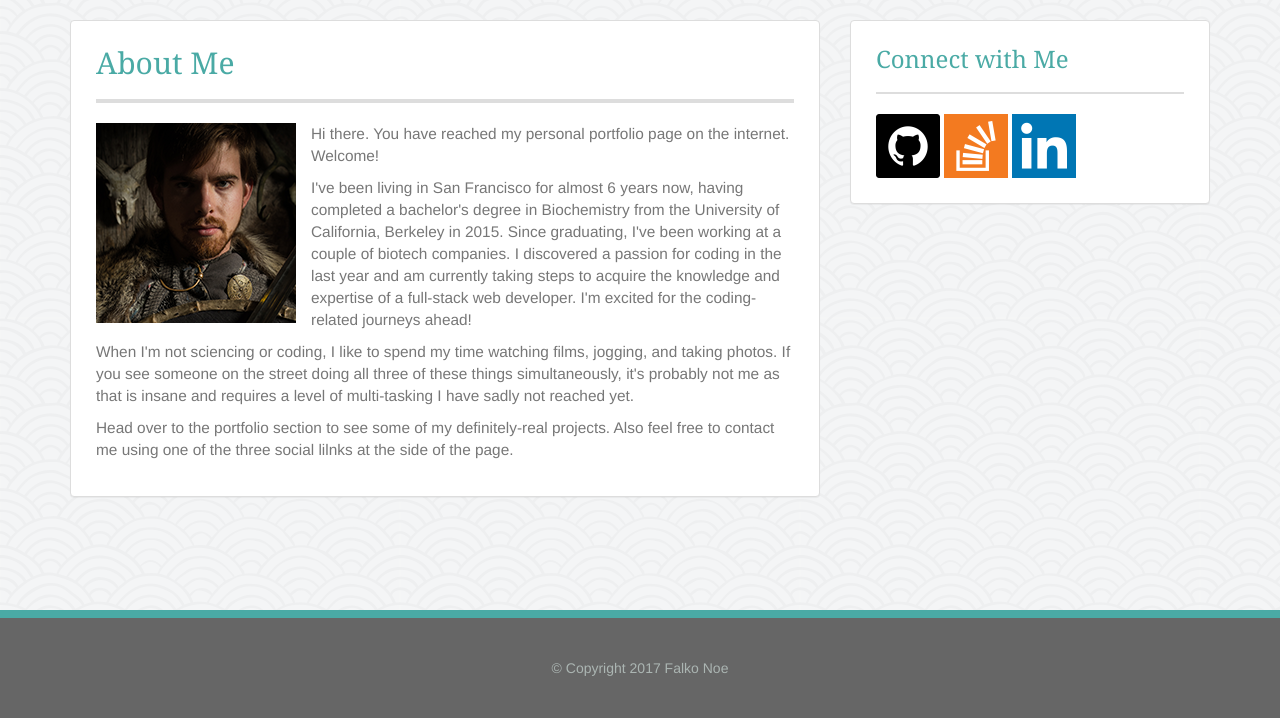
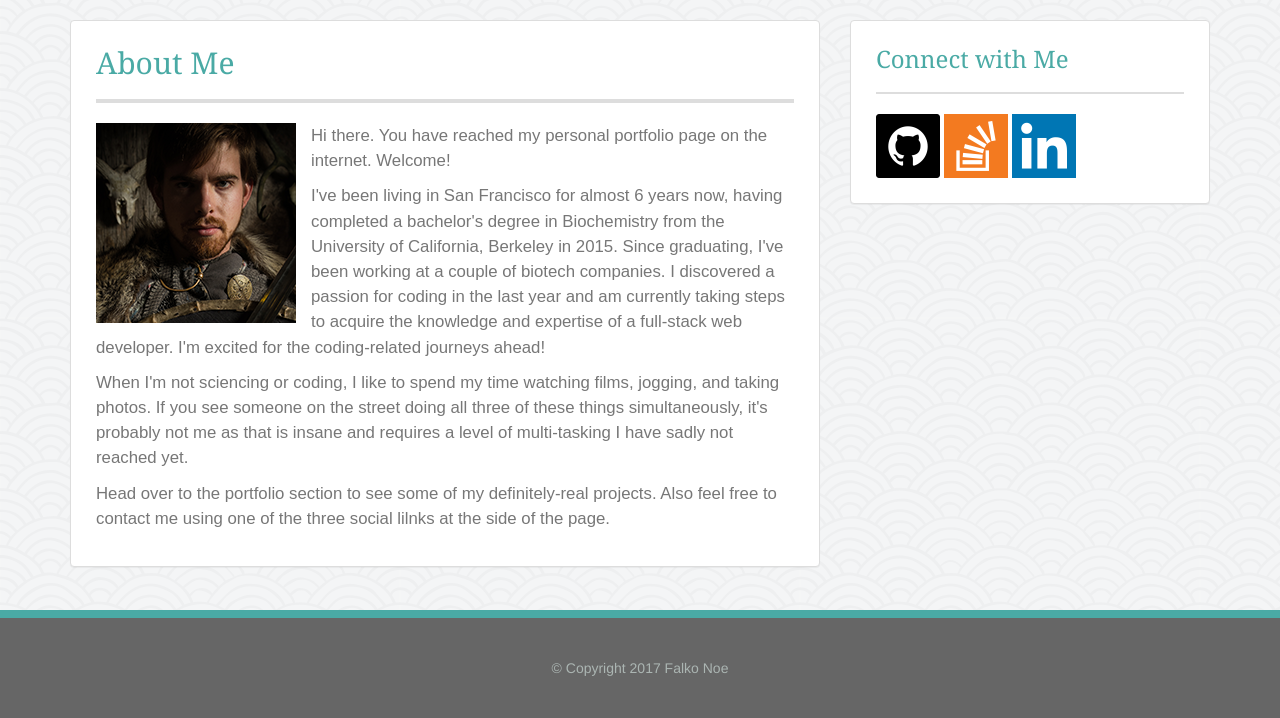
Before and after one commit to CodingKaiser/Bootstrap-Portfolio, a PHP site: page / in a window 1280 px wide. Shown: the part 82-800 px from the top of the page. Run offline with PHP 8.4, Linux system fonts and the light colour scheme.

Commit message:
Added missing semicolon.

```diff
--- a/assets/css/style.css
+++ b/assets/css/style.css
@@ -80,10 +80,10 @@ hr.content {
 }
 
 .about-me-text {
-	line-height: 175%
+	line-height: 150%;
 	font-family: 'Arial', 'Helvetica Neue', Helvetica, sans-serif;
 	color: #777777;
-	font-size: 1.1em
+	font-size: 1.2em
 }
 
 /* PORTFOLIO WINDOW */
```
